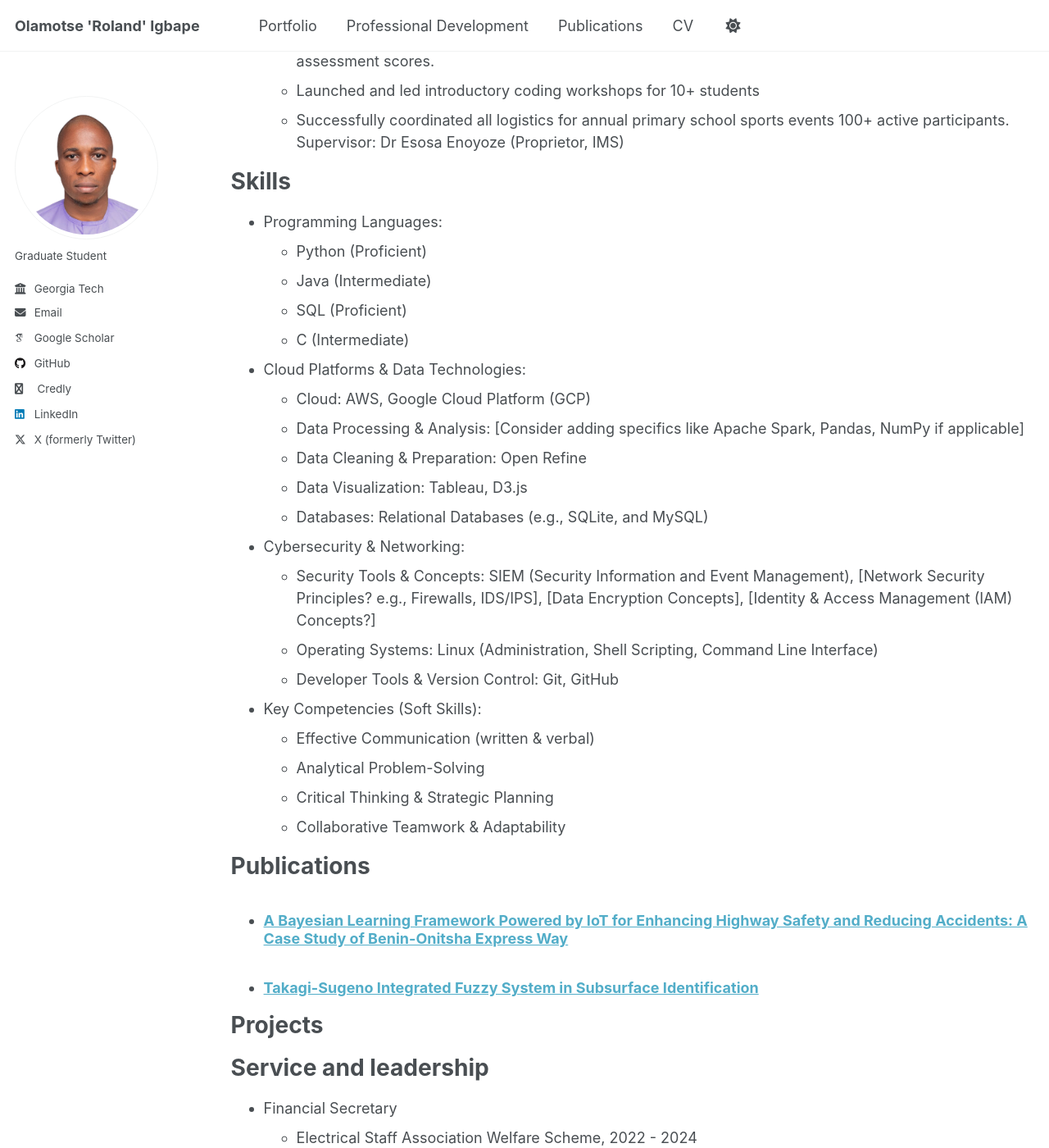
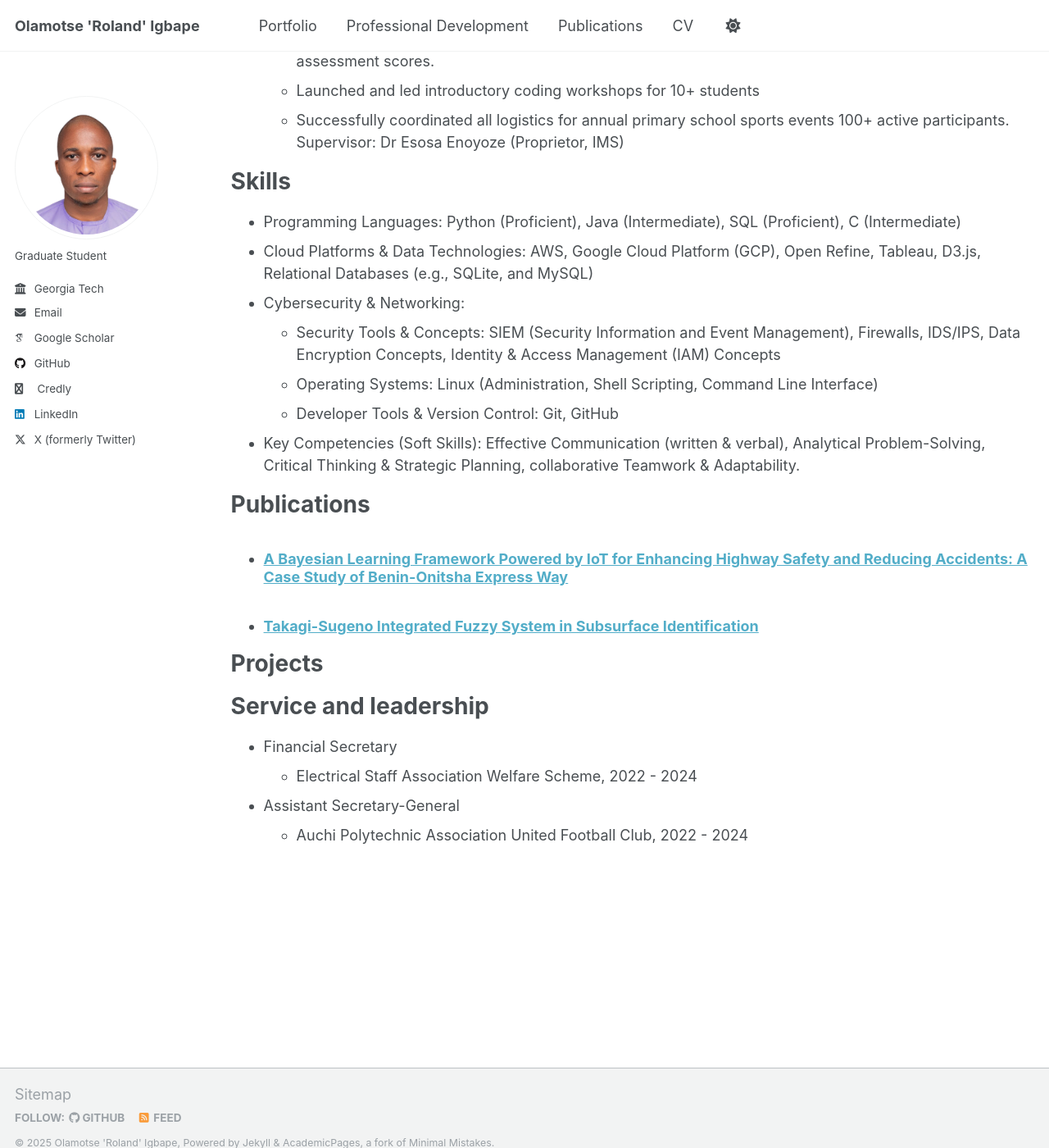
Before and after one commit to oigbape/oigbape.github.io, a Jekyll site: the page built from _pages/cv.md, in a window 1280 px wide and 1400 px high, scrolled down 733 px. Shown: the whole window at 82% size. Built offline with Jekyll 4.4.1, drawn with Linux system fonts in a browser that asks for light colours; some web fonts are replaced.

Commit message:
Update cv.md

```diff
--- a/_pages/cv.md
+++ b/_pages/cv.md
@@ -32,26 +32,13 @@ Supervisor: Dr Esosa Enoyoze (Proprietor, IMS)
 
 Skills
 ======
-* Programming Languages:
-  *  Python (Proficient)
-  *  Java (Intermediate)
-  *  SQL (Proficient)
-  *  C (Intermediate)
-* Cloud Platforms & Data Technologies:
-  * Cloud: AWS, Google Cloud Platform (GCP)
-  * Data Processing & Analysis: [Consider adding specifics like Apache Spark, Pandas, NumPy if applicable]
-  * Data Cleaning & Preparation: Open Refine
-  * Data Visualization: Tableau, D3.js
-  * Databases: Relational Databases (e.g., SQLite, and MySQL)
+* Programming Languages: Python (Proficient), Java (Intermediate), SQL (Proficient), C (Intermediate)
+* Cloud Platforms & Data Technologies: AWS, Google Cloud Platform (GCP), Open Refine, Tableau, D3.js, Relational Databases (e.g., SQLite, and MySQL)
 * Cybersecurity & Networking:
-  *  Security Tools & Concepts: SIEM (Security Information and Event Management), [Network Security Principles? e.g., Firewalls, IDS/IPS], [Data Encryption Concepts], [Identity & Access Management (IAM) Concepts?]
+  *  Security Tools & Concepts: SIEM (Security Information and Event Management), Firewalls, IDS/IPS, Data Encryption Concepts, Identity & Access Management (IAM) Concepts
   *  Operating Systems: Linux (Administration, Shell Scripting, Command Line Interface)
   *  Developer Tools & Version Control: Git, GitHub
-*  Key Competencies (Soft Skills):
-   *  Effective Communication (written & verbal)
-   *  Analytical Problem-Solving
-   *  Critical Thinking & Strategic Planning
-   *  Collaborative Teamwork & Adaptability
+*  Key Competencies (Soft Skills): Effective Communication (written & verbal), Analytical Problem-Solving, Critical Thinking & Strategic Planning, collaborative Teamwork & Adaptability.
 
 Publications
 ======
```
